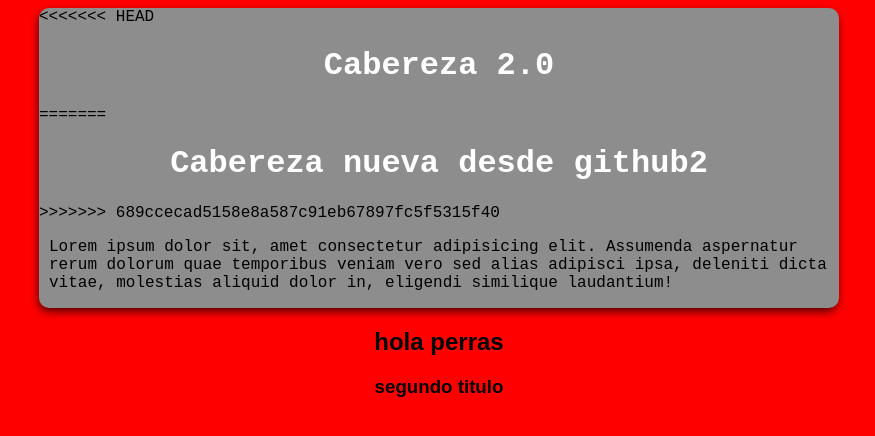
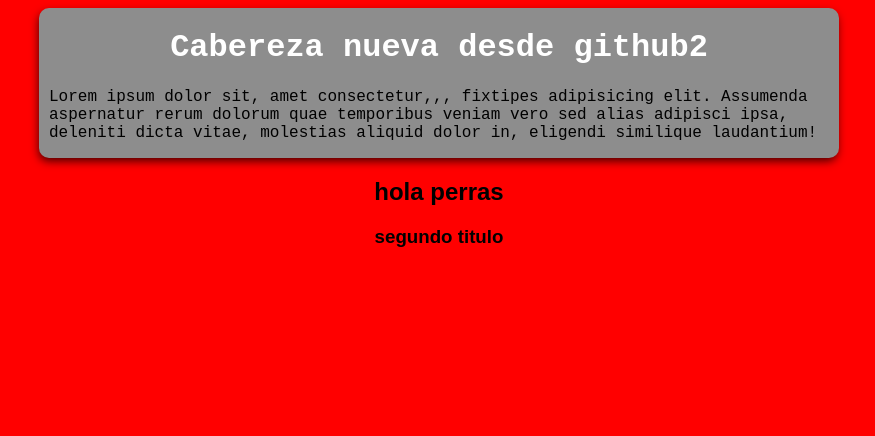
Before and after one commit to binary7777/hyperblog, a plain HTML site: page blog.html in a window 1280 px wide. Shown: the whole page, without its empty margins (201-1076 px from the left). Drawn offline with Linux system fonts and the light colour scheme.

Commit message:
comas puestas en fix-type

```diff
--- a/blog.html
+++ b/blog.html
@@ -39,12 +39,8 @@
     <body>
         <header>
             <div class="title">
-<<<<<<< HEAD
-                <h1>Cabereza 2.0</h1>
-=======
                 <h1>Cabereza nueva desde github2</h1>
->>>>>>> 689ccecad5158e8a587c91eb67897fc5f5315f40
-                <p>Lorem ipsum dolor sit, amet consectetur adipisicing elit. Assumenda aspernatur rerum dolorum quae temporibus veniam vero sed alias adipisci ipsa, deleniti dicta vitae, molestias aliquid dolor in, eligendi similique laudantium!</p>
+                <p>Lorem ipsum dolor sit, amet consectetur,,, fixtipes adipisicing elit. Assumenda aspernatur rerum dolorum quae temporibus veniam vero sed alias adipisci ipsa, deleniti dicta vitae, molestias aliquid dolor in, eligendi similique laudantium!</p>
             </div>
         </header>
         <h2>hola perras</h2>
```
